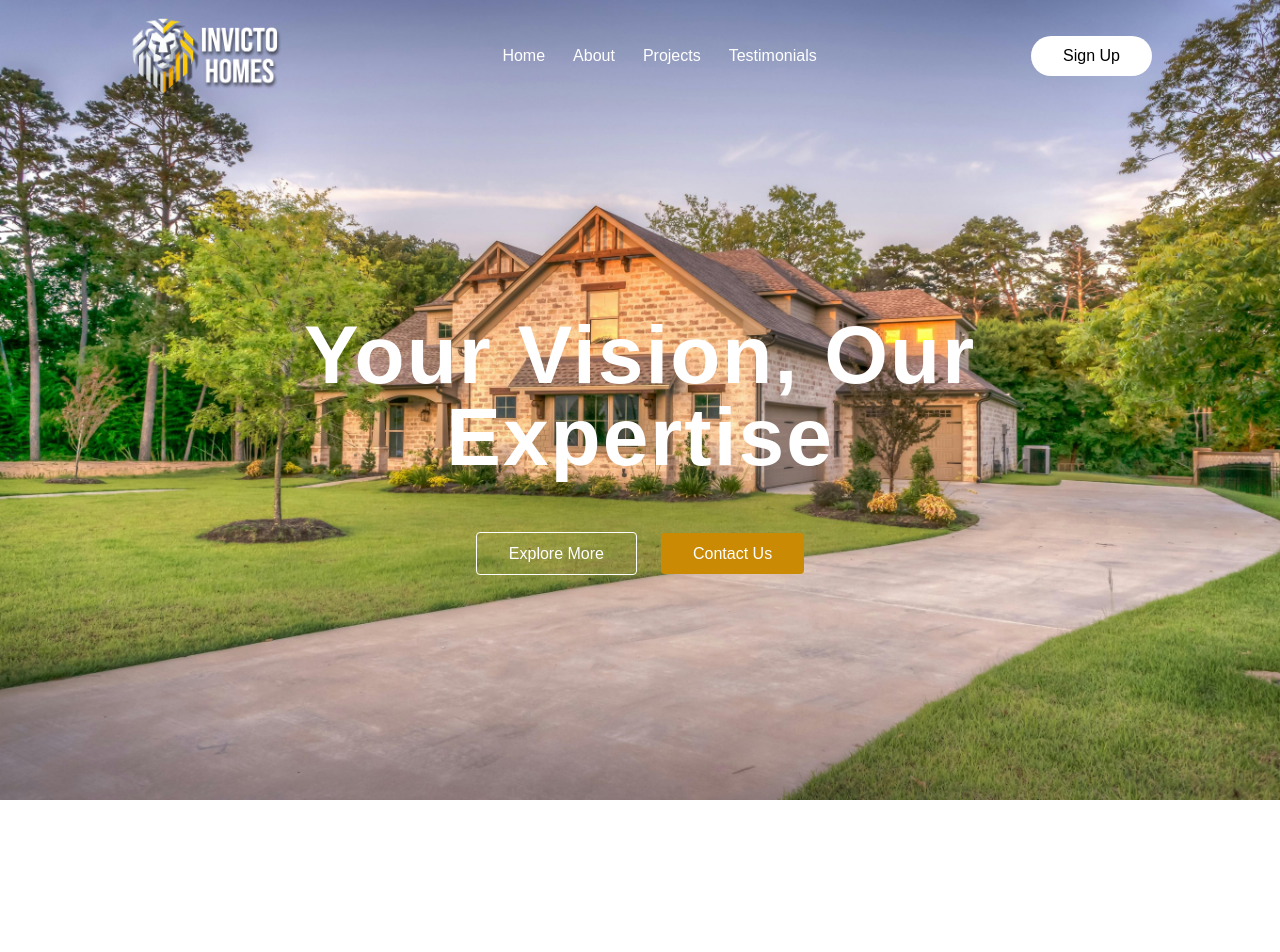
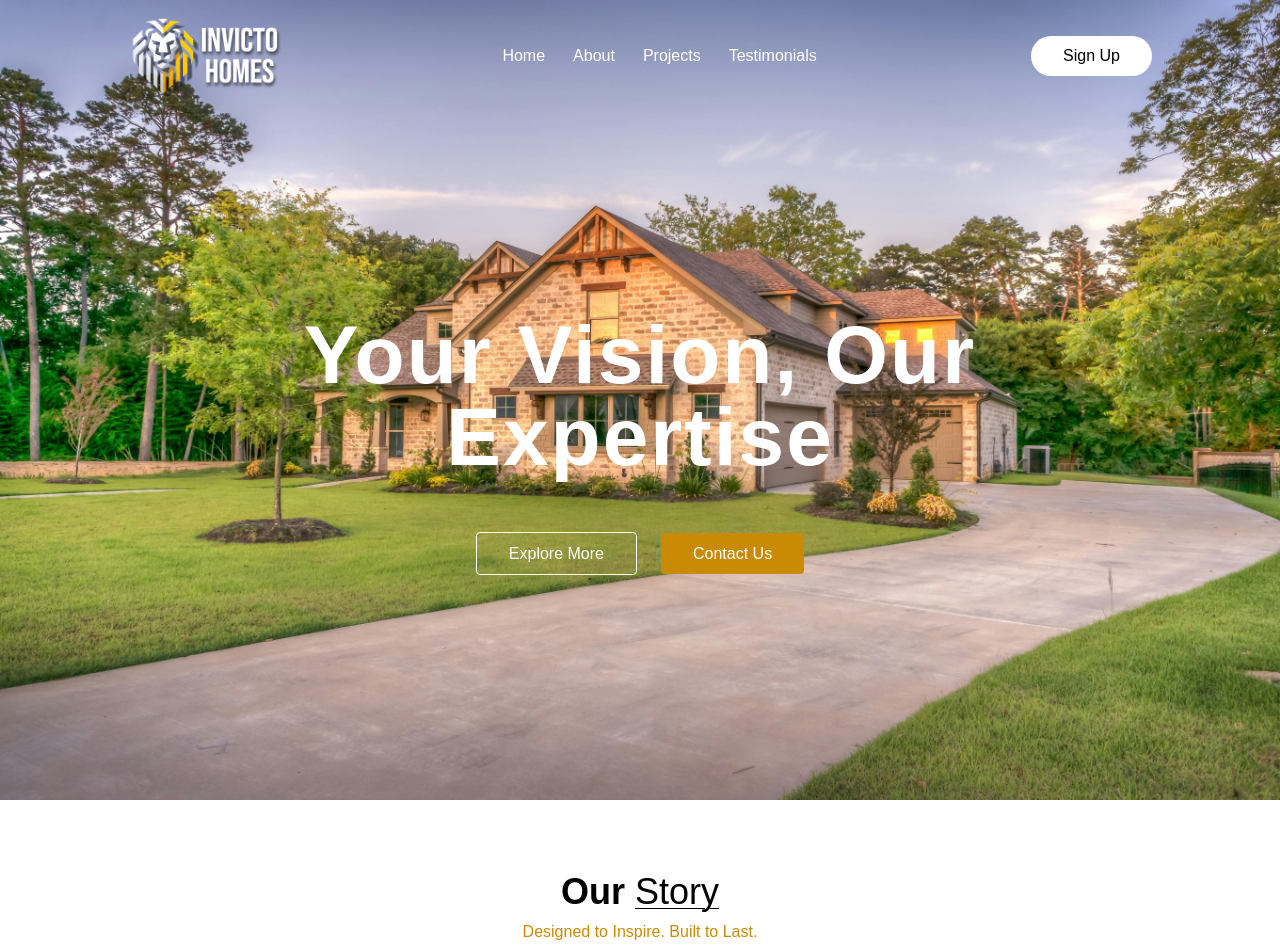
Before and after one commit to surkhab606/Invicto-React-Rebuild, a React (Vite) app: page / in a window 1280 px wide. Shown: the top 952 px of the page. Before the commit the page ends 816 px from the top, so only its background shows below. Built offline with nearby package versions, Linux system fonts and the light colour scheme; a web font is replaced by a local one.

Commit message:
v0.16: About page development and integration with existing codebase

```diff
--- a/src/App.jsx
+++ b/src/App.jsx
@@ -1,10 +1,12 @@
 import React from 'react'
 import Header from "./components/header.jsx"
+import About from "./components/about.jsx"
 
 const App = () => {
     return (
         <div className='w-full overflow-hidden'>
             <Header/>
+            <About />
         </div>
     )
 }
--- /dev/null
+++ b/src/components/about.jsx
@@ -0,0 +1,14 @@
+import React from "react";
+
+const About = () => {
+    return (
+        <div className='flex flex-col items-center justify-center container mx-auto p-14 md:px-20
+        lg:px-32 w-full overflow-hidden' id='About'>
+            <h1 className='text-2xl sm:text-4xl font-bold mb-2'>Our <span
+                className='underline underline-offset-4 decoration-1 under font-light'>Story</span></h1>
+            <p className='text-yellow-600 max-w-80 text-center mb-8'>Designed to Inspire. Built to Last.</p>
+        </div>
+    )
+}
+
+export default About
--- a/src/components/navbar.jsx
+++ b/src/components/navbar.jsx
@@ -37,10 +37,10 @@ const Navbar = () => {
                         <img onClick={() => setShowMobileMenu(false)} src={crossIcon} className='w-6 ' alt=""/>
                     </div>
                     <ul className='flex flex-col items-center gap-2 mt-5 px-5 text-lg font-medium'>
-                        <a href="#Header" className='px-4 py2 rounded-full inline-block '>Home</a>
-                        <a href="#About" className='px-4 py2 rounded-full inline-block '>About</a>
-                        <a href="#Projects" className='px-4 py2 rounded-full inline-block '>Projects</a>
-                        <a href="#Testimonials" className='px-4 py2 rounded-full inline-block '>Testimonials</a>
+                        <a onClick={() => setShowMobileMenu(false)} href="#Header" className='px-4 py2 rounded-full inline-block '>Home</a>
+                        <a onClick={() => setShowMobileMenu(false)} href="#About" className='px-4 py2 rounded-full inline-block '>About</a>
+                        <a onClick={() => setShowMobileMenu(false)} href="#Projects" className='px-4 py2 rounded-full inline-block '>Projects</a>
+                        <a onClick={() => setShowMobileMenu(false)} href="#Testimonials" className='px-4 py2 rounded-full inline-block '>Testimonials</a>
                     </ul>
                 </div>
             </div>
```
